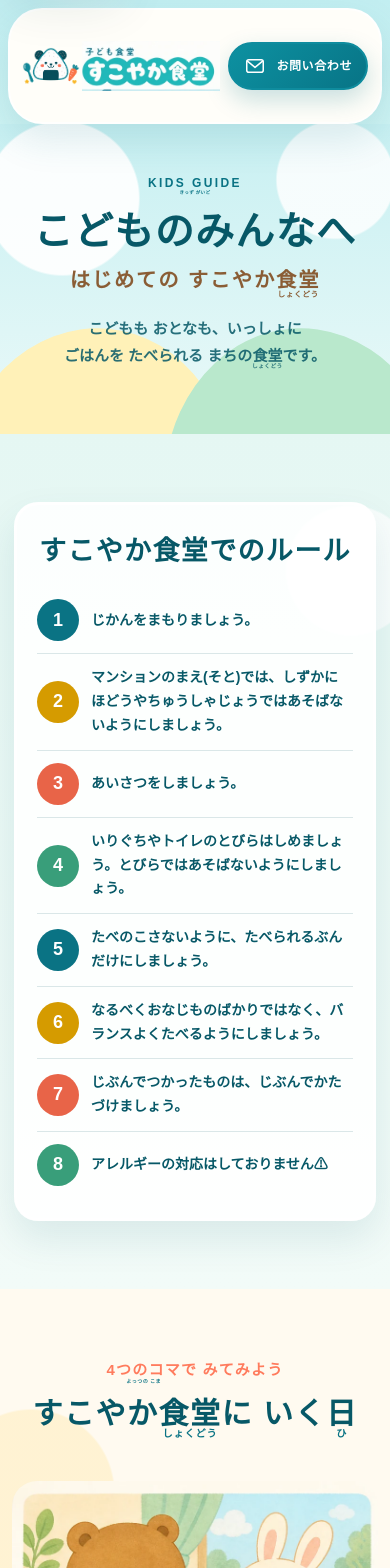
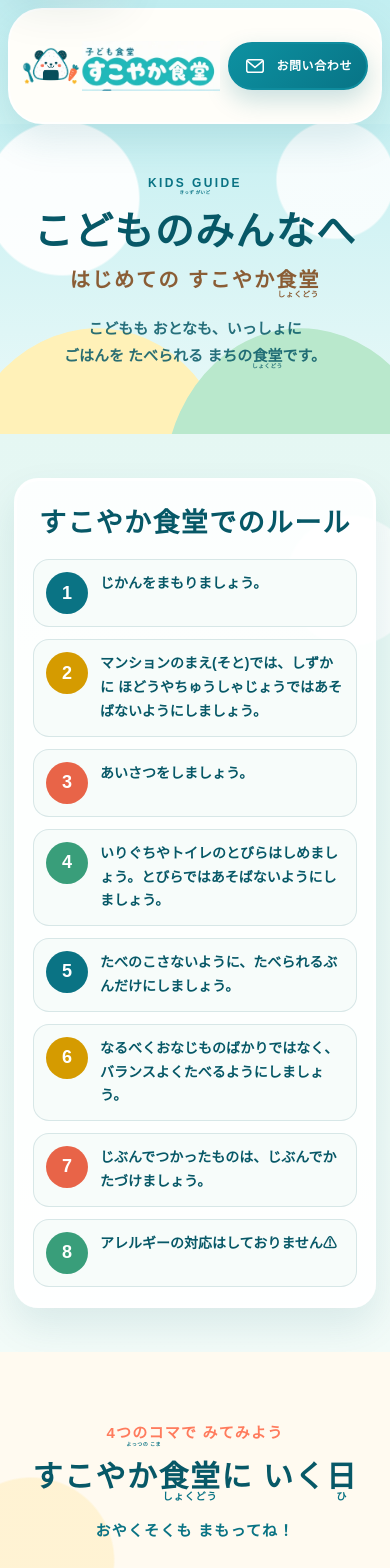
Before and after one commit to SUKOYAKASHOKUDO/sukoyaka-shokudo, a Next.js app: page /kids in a window 390 px wide. Shown: the top 1568 px of the page. Built offline with nearby package versions, Linux system fonts and the light colour scheme.

Commit message:
Compact kids rules into card grid

```diff
--- a/app/kids/kids-guide.module.css
+++ b/app/kids/kids-guide.module.css
@@ -154,6 +154,14 @@
   letter-spacing: 0.08em;
 }
 
+.sectionHeading .comicReminder {
+  margin: 20px 0 0;
+  color: var(--suko-teal);
+  font-size: 17px;
+  font-weight: 900;
+  letter-spacing: 0.08em;
+}
+
 .comicGrid {
   display: grid;
   grid-template-columns: repeat(2, minmax(0, 1fr));
@@ -267,30 +275,32 @@
 }
 
 .rulesSection {
+  padding: clamp(48px, 6vw, 76px) 0;
   background:
     radial-gradient(circle at 90% 16%, rgba(255, 255, 255, 0.72) 0 64px, transparent 66px),
     linear-gradient(180deg, #e5f7f3 0%, #f2fbf8 100%);
 }
 
 .rulesPanel {
-  width: min(720px, calc(100% - 40px));
+  width: min(860px, calc(100% - 40px));
   margin-inline: auto;
-  padding: 38px 44px 30px;
+  padding: 28px 30px 26px;
   border: 3px solid rgba(255, 255, 255, 0.94);
-  border-radius: 32px;
+  border-radius: 28px;
   background: rgba(255, 255, 255, 0.88);
   box-shadow: 0 18px 38px rgba(7, 88, 103, 0.1);
 }
 
 .rulesPanel h2 {
-  margin-bottom: 24px;
+  margin-bottom: 20px;
+  font-size: clamp(26px, 3.4vw, 38px);
   text-align: center;
 }
 
 .rulesGrid {
   display: grid;
-  grid-template-columns: 1fr;
-  gap: 0;
+  grid-template-columns: repeat(2, minmax(0, 1fr));
+  gap: 12px;
   margin: 0;
   padding: 0;
   list-style: none;
@@ -298,26 +308,25 @@
 
 .ruleCard {
   display: grid;
-  grid-template-columns: 46px 1fr;
-  gap: 15px;
-  align-items: center;
-  padding: 14px 0;
-  border-bottom: 1px solid rgba(7, 88, 103, 0.14);
-}
-
-.ruleCard:last-child {
-  border-bottom: 0;
+  grid-template-columns: 38px 1fr;
+  gap: 12px;
+  align-items: start;
+  min-height: 96px;
+  padding: 14px 15px;
+  border: 1px solid rgba(7, 88, 103, 0.13);
+  border-radius: 16px;
+  background: #f7fcfa;
 }
 
 .ruleCard > span {
   display: grid;
-  width: 46px;
-  height: 46px;
+  width: 36px;
+  height: 36px;
   place-items: center;
   border-radius: 50%;
   background: var(--suko-teal);
   color: #fff;
-  font-size: 20px;
+  font-size: 17px;
   font-weight: 900;
 }
 
@@ -336,9 +345,9 @@
 .ruleCard p {
   margin: 0;
   color: var(--suko-teal-dark);
-  font-size: 16px;
+  font-size: 14px;
   font-weight: 800;
-  line-height: 1.75;
+  line-height: 1.65;
 }
 
 .firstVisitSection {
@@ -539,10 +548,13 @@
   }
 
   .comicSection,
-  .rulesSection,
   .firstVisitSection,
   .actionSection {
     padding: 68px 0;
+  }
+
+  .rulesSection {
+    padding: 44px 0;
   }
 
   .comicGrid,
@@ -587,9 +599,14 @@
     font-size: 15px;
   }
 
+  .sectionHeading .comicReminder {
+    margin-top: 16px;
+    font-size: 15px;
+  }
+
   .rulesPanel {
-    width: min(720px, calc(100% - 28px));
-    padding: 28px 20px 20px;
+    width: min(860px, calc(100% - 28px));
+    padding: 24px 16px 18px;
     border-radius: 24px;
   }
 
@@ -601,7 +618,8 @@
   .ruleCard {
     grid-template-columns: 42px 1fr;
     gap: 12px;
-    padding: 12px 0;
+    min-height: 0;
+    padding: 12px;
   }
 
   .ruleCard > span {
--- a/app/kids/page.tsx
+++ b/app/kids/page.tsx
@@ -250,6 +250,7 @@
                   日<rt>ひ</rt>
                 </ruby>
               </h2>
+              <p className={styles.comicReminder}>おやくそくも まもってね！</p>
             </div>
 
             <ol className={styles.comicGrid}>
```
